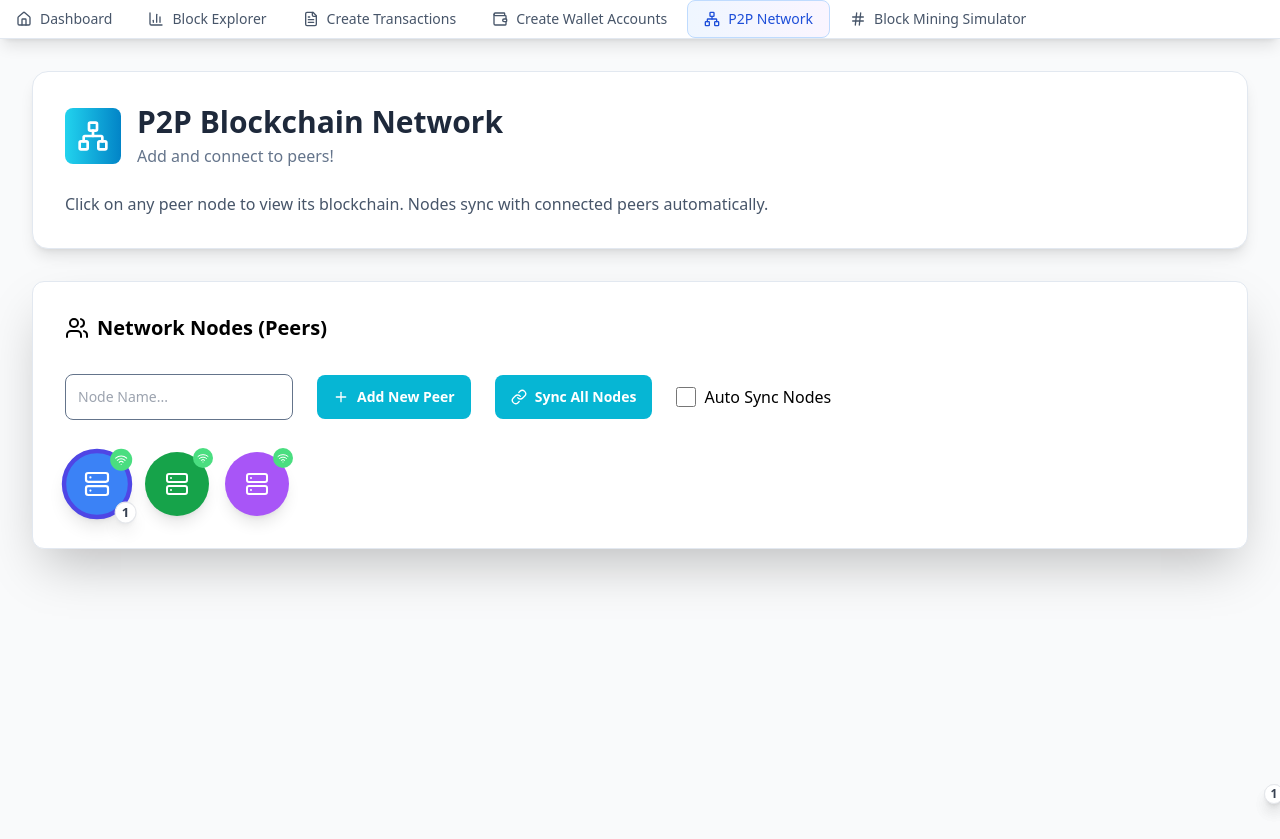
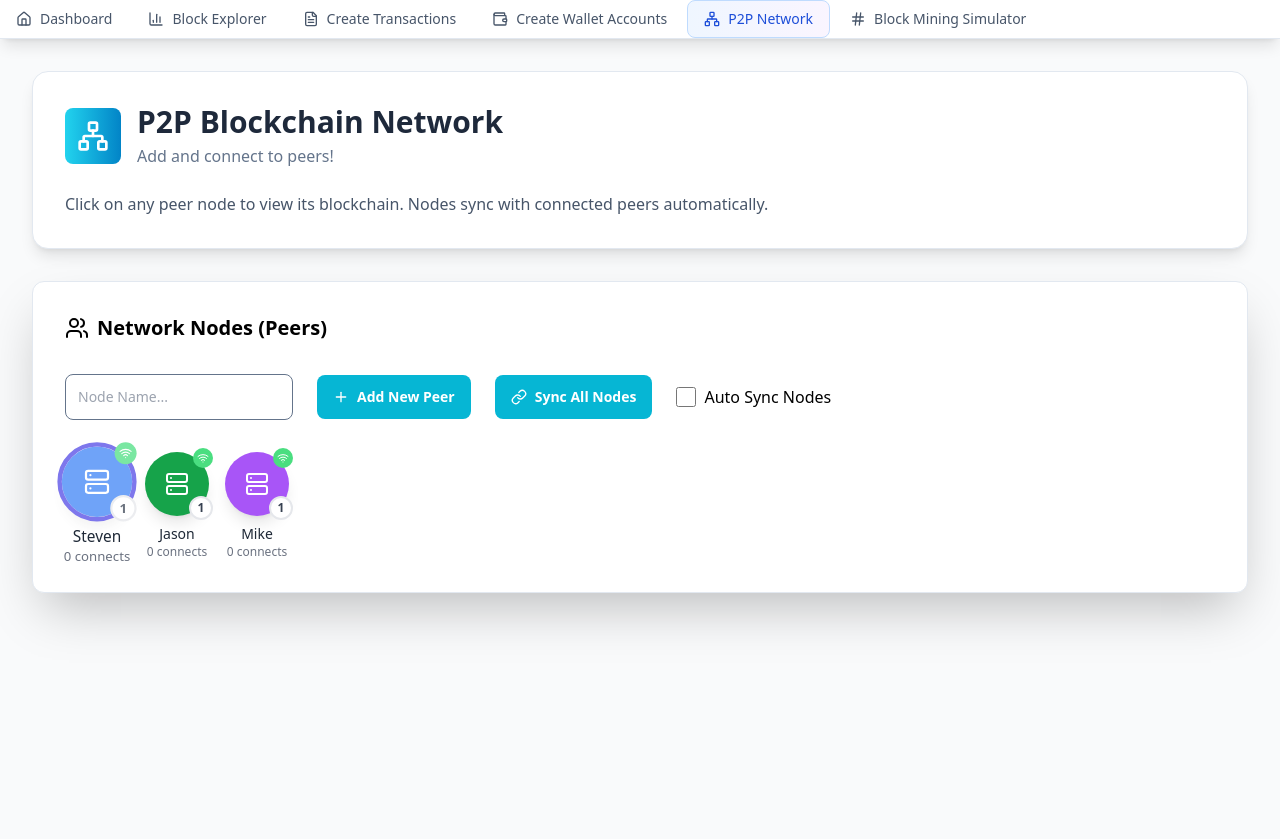
Before and after one commit to StuvanFIT/Blockchain-Network-Educational-Tool, a React (Create React App) app in the folder explorer/: page /peertopeer in a window 1280 px wide. Built offline with nearby package versions, Linux system fonts and the light colour scheme.

Commit message:
style: animate pulse for selected peer. Added labels and peer names under each respective peer icon.

```diff
--- a/explorer/src/components/PeerToPeerNetwork.tsx
+++ b/explorer/src/components/PeerToPeerNetwork.tsx
@@ -92,29 +92,29 @@ const PeerToPeerNetwork = () => {
         const initialPeers: Peer[] = [
             {
                 id: '1',
-                name: 'Node A',
+                name: 'Steven',
                 blockchain: [genesisBlock],
                 transactionPool: [],
                 connected: true,
-                connections: ['2'],
+                connections: [],
                 color: peerColors[0]
             },
             {
                 id: '2',
-                name: 'Node B',
+                name: 'Jason',
                 blockchain: [genesisBlock],
                 transactionPool: [],
                 connected: true,
-                connections: ['1', '3'],
+                connections: [],
                 color: peerColors[1]
             },
             {
                 id: '3',
-                name: 'Node C',
+                name: 'Mike',
                 blockchain: [genesisBlock],
                 transactionPool: [],
                 connected: true,
-                connections: ['2'],
+                connections: [],
                 color: peerColors[2]
             }
         ]
@@ -201,13 +201,13 @@ const PeerToPeerNetwork = () => {
 
                             <div
                                 key={peer.id}
-                                className= {`cursor-pointer transition-all duration-5 ${
+                                className= {`relative cursor-pointer transition-all duration-5 ${
                                     selectedPeer === peer.id ? 'transform scale-110': 'hover:transform hover:scale-105'
                                 }`}
                                 onClick={() => setSelectedPeer(peer.id)}
                             >
-                                {/*Wifi */}
-                                <div className={`relative w-16 h-16 ${peer.color} rounded-full flex items-center justify-center shadow-lg ${selectedPeer == peer.id ? 'border-4 border-indigo-600': '' }`}>
+                                {/*Peer bubble */}
+                                <div className={`relative w-16 h-16 ${peer.color} rounded-full flex items-center justify-center shadow-lg ${selectedPeer == peer.id ? 'outline outline-4 outline-indigo-600 animate-pulse': '' }`}>
                                     <Server className='text-white' />
 
                                     {/*Wifi circle */}
@@ -218,11 +218,17 @@ const PeerToPeerNetwork = () => {
                                         {peer.connected ? <Wifi className='w-3 h-3 text-white' /> : <WifiOff className='text-white'/>}
 
                                     </div>
+                                    {/*Block chain length for peer */}
+                                    <div className='absolute -bottom-1 -right-1 bg-white text-xs font-bold text-gray-700 rounded-full w-6 h-6 flex items-center justify-center border-2 border-gray-200'>
+                                        {peer.blockchain.length}
+                                    </div>
                                 </div>
 
-                                {/*Block chain length for peer */}
-                                <div className='absolute -bottom-1 -right-1 w-5 h-5 bg-white text-xs font-bold text-gray-700 border border-gray-200 rounded-full flex items-center justify-center shadow-lg'>
-                                    {peer.blockchain.length}
+                                <div className="text-center mt-2">
+                                    <div className="text-sm font-medium text-gray-800">{peer.name}</div>
+                                    <div className="text-xs text-gray-500">
+                                    {peer.connections.length} connects
+                                    </div>
                                 </div>
                             </div>
 
```
